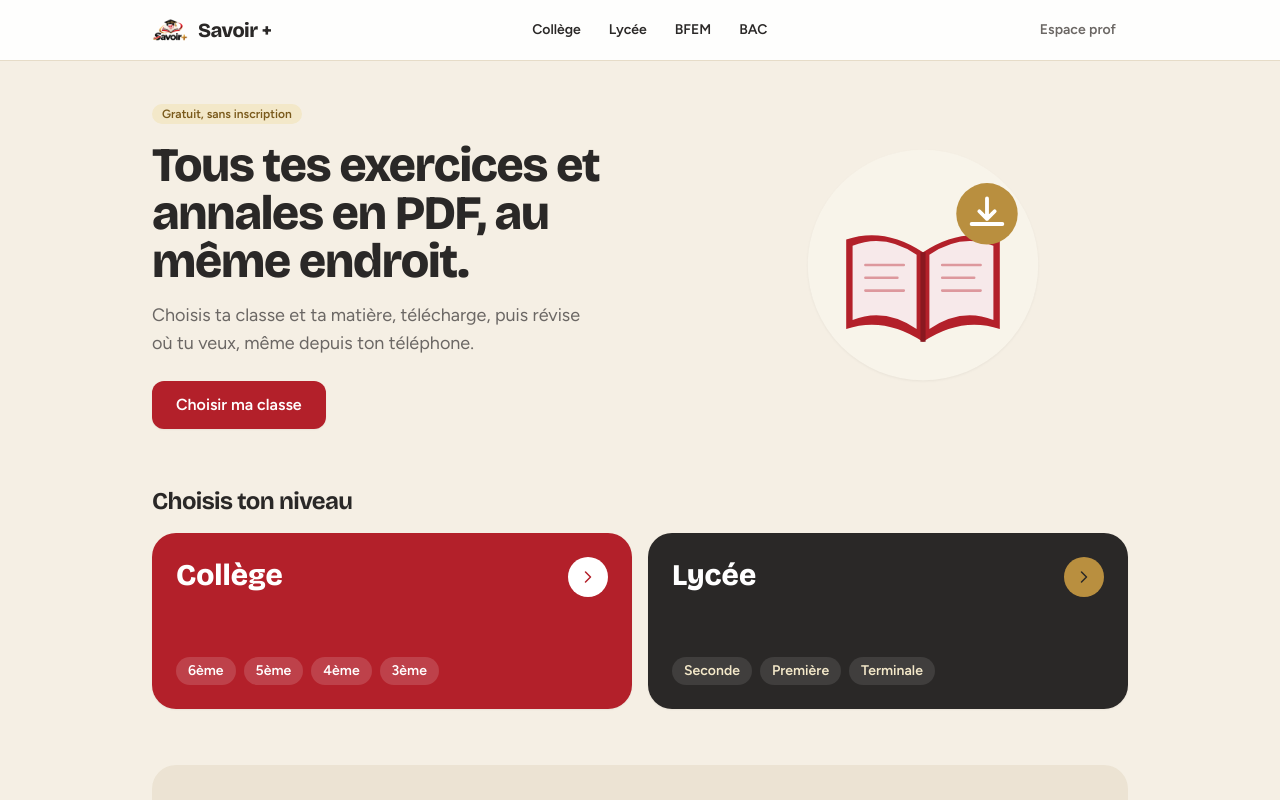
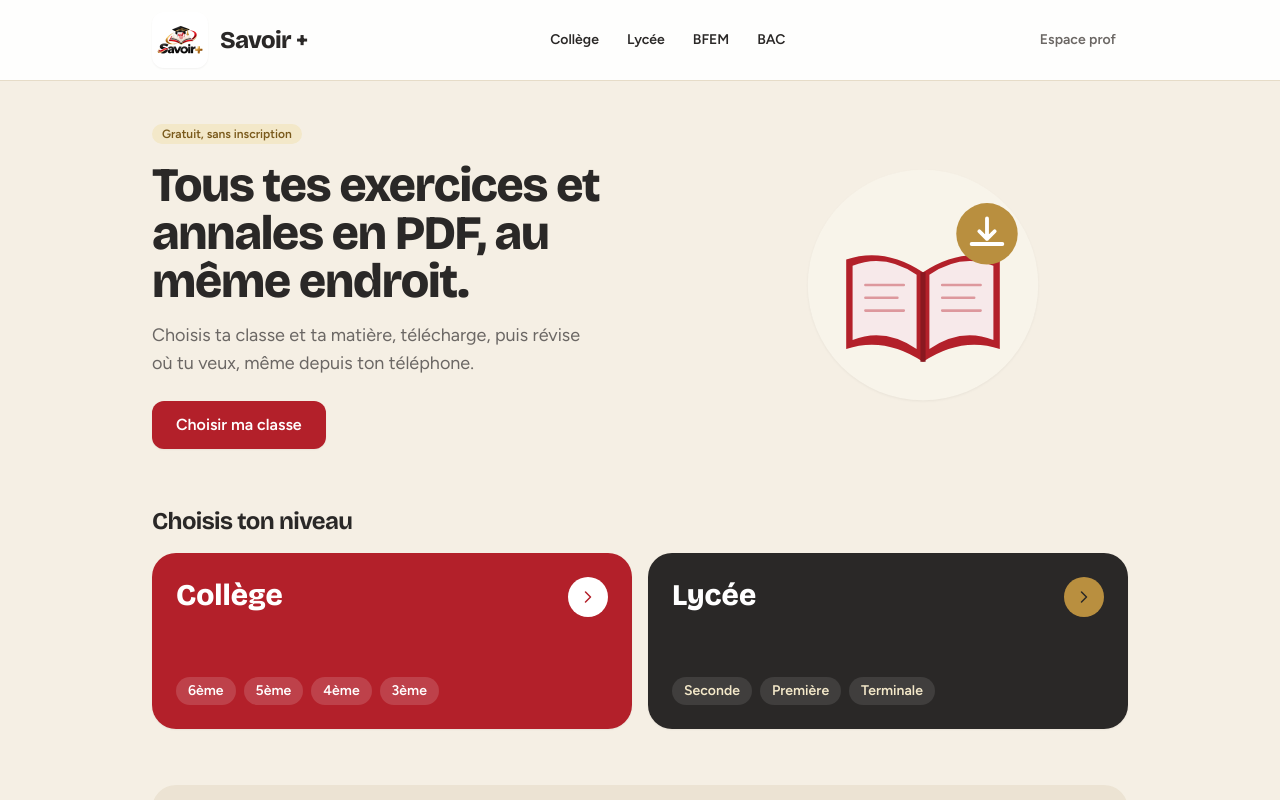
Before and after one commit to SLWJR999/savoir_plus, a Next.js app: page / in a window 1280 px wide. Shown: the top 800 px of the page. Built offline with nearby package versions, Linux system fonts and the light colour scheme.

Commit message:
Mise à jour du composant Logo : ajustement de la taille de l'image et amélioration de la structure pour un rendu visuel optimal.

```diff
--- a/src/components/Logo.tsx
+++ b/src/components/Logo.tsx
@@ -2,16 +2,23 @@ import Image from 'next/image'
 
 export function Logo({ light = false }: { light?: boolean }) {
   return (
-    <span className="flex items-center gap-2.5">
-      {/* On utilise l'image de ton logo */}
-      <Image
-        src="/mon-logo.png"
-        alt="Logo Savoir +"
-        width={36}
-        height={36}
-        className="h-9 w-9 object-contain"
-      />
-      <span className={`font-display text-xl font-extrabold tracking-tight ${light ? 'text-white' : 'text-ink'}`}>
+    <span className="flex items-center gap-3">
+      {/*
+        - On force la taille avec h-12 w-12 (48px).
+        - On ajoute "rounded-xl bg-white" pour que le fond blanc de ton image
+          soit bien délimité et fasse un joli badge carré.
+      */}
+      <span className="flex shrink-0 items-center justify-center overflow-hidden rounded-xl bg-white p-1 shadow-sm">
+        <Image
+          src="/mon-logo.png"
+          alt="Logo Savoir +"
+          width={64}
+          height={64}
+          className="h-12 w-12 object-contain"
+        />
+      </span>
+
+      <span className={`font-display text-2xl font-extrabold tracking-tight ${light ? 'text-white' : 'text-ink'}`}>
         Savoir +
       </span>
     </span>
```
